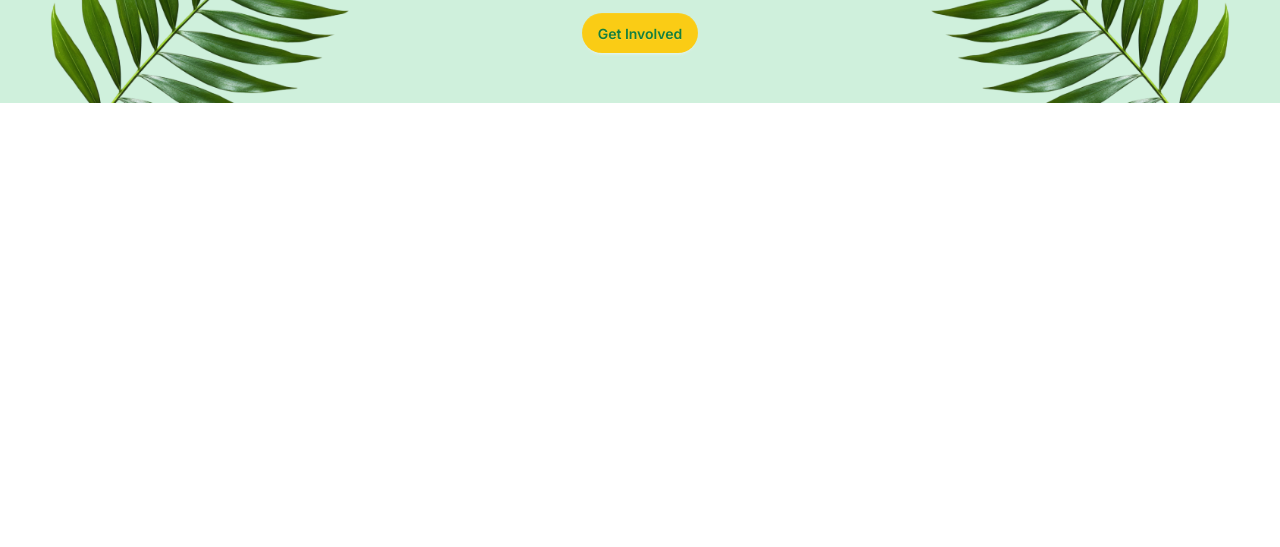
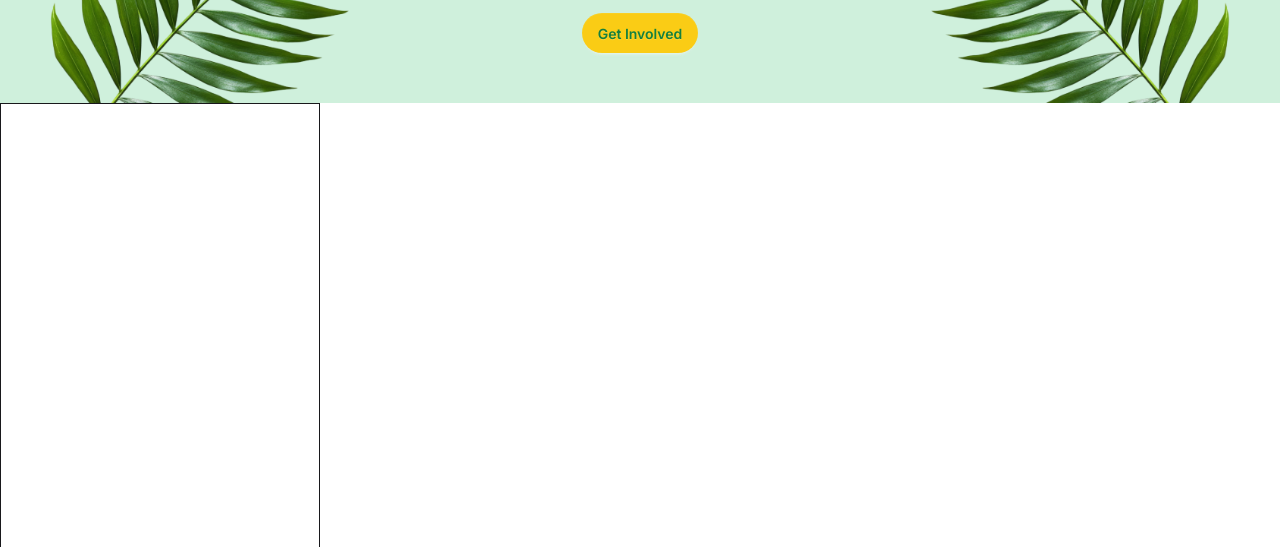
Before and after one commit to samrat-xyz/Green-Earth, a plain HTML site: page index.html in a window 1280 px wide. Shown: the part 253-800 px from the top of the page. Drawn offline with nearby package versions, Linux system fonts and the light colour scheme.

Commit message:
Added Catagory Section

```diff
--- a/index.html
+++ b/index.html
@@ -65,10 +65,12 @@
             </div>
             <div class="space-y-4 flex flex-col items-center my-8">
                 <div class="space-y-4 ">
-                    <h2 class="text-center text-2xl md:text-4xl font-bold text-[#1F2937]">Plant a Tree, Grow a Future</h2>
-                <p class="text-center text-[#1F2937] text-sm md:text-md">Join our mission to plant 1 million trees and make the Earth
-                    greener for future
-                    generations.</p>
+                    <h2 class="text-center text-2xl md:text-4xl font-bold text-[#1F2937]">Plant a Tree, Grow a Future
+                    </h2>
+                    <p class="text-center text-[#1F2937] text-sm md:text-md">Join our mission to plant 1 million trees
+                        and make the Earth
+                        greener for future
+                        generations.</p>
                 </div>
                 <div>
                     <button class="btn rounded-full bg-[#FACC15] border-none text-[#15803D]">Get Involved</button>
@@ -77,6 +79,15 @@
             <div class="hidden md:block"><img src="./assets/hero-leaf2.png" alt=""></div>
         </section>
     </header>
+
+    <!-- api section -->
+    <section>
+        <!-- Catagory Section (left)-->
+        <aside class="border w-[25%] h-screen">
+
+        </aside>
+    </section>
+
 </body>
 
 </html>
```
